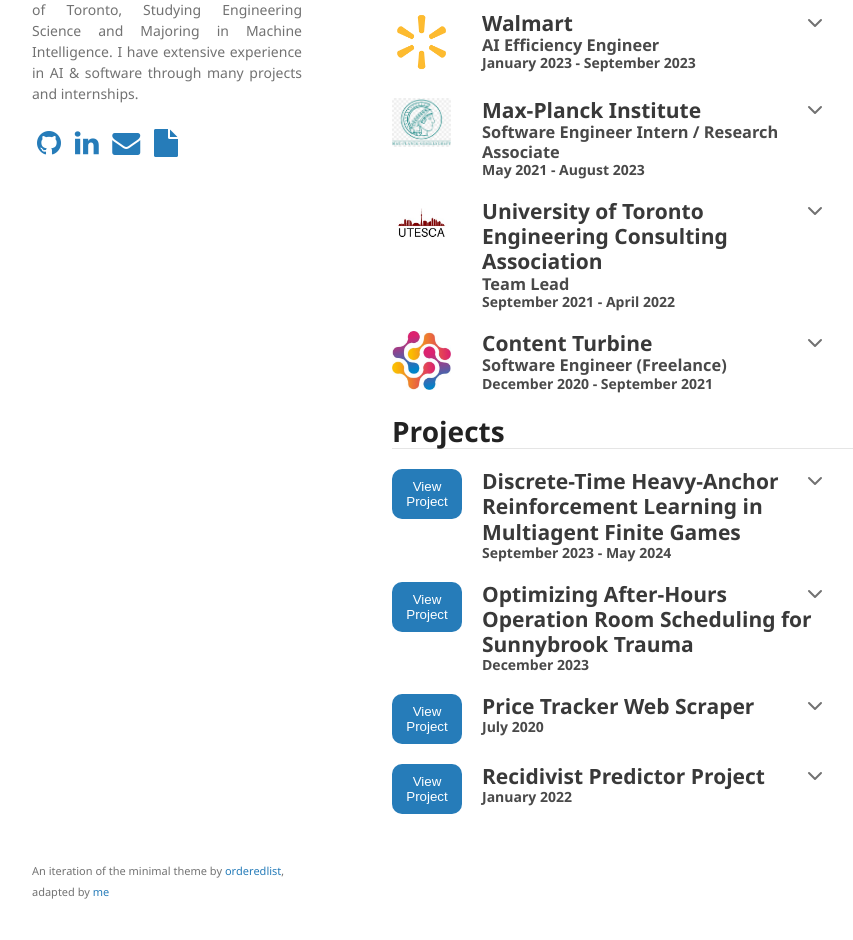
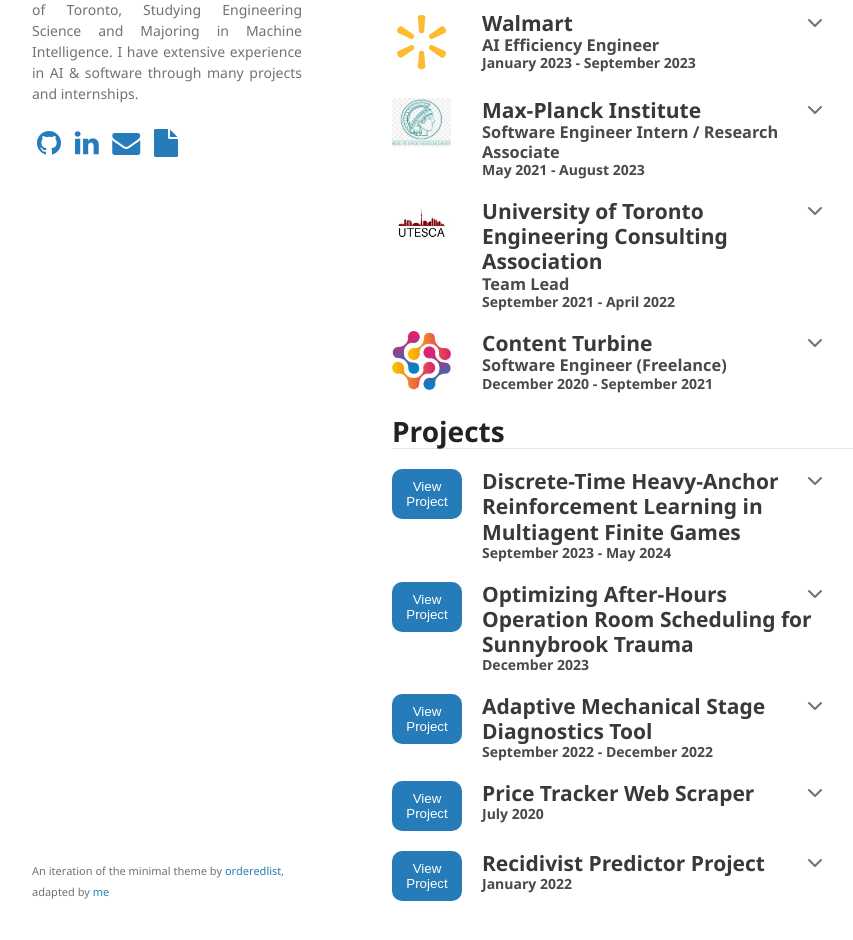
Before and after one commit to rupink/rupink.github.io, a Jekyll site: the page built from index.md, in a window 1280 px wide and 1240 px high. Shown: the part 269-1209 px from the top of the window, without its empty margins (178-1031 px from the left). Built offline with Jekyll 4.4.1, drawn with Linux system fonts in a browser that asks for light colours.

Commit message:
Extra Project

```diff
--- a/index.md
+++ b/index.md
@@ -139,7 +139,7 @@
     </div>
     <div class="text">
       <ul>
-        <li>Collaborating with various teams such as Marketing, Finance, Replenishment, etc. to create an efficient promotions process via an <b>AI-based</b> approach using AWS, React, Typescript, and Python</li>
+        <li>Collaborating with various teams such as Marketing, Finance, Replenishment, etc. to create an efficient promotions process via an <b>AI-based</b> approach using <b>AWS, React, Typescript, and Python</b></li>
         <li>Mobilizing the use of AI-reliant tools in the workplace by creating a <b>Neural Network</b> to complete price entries on flyers</li>
       </ul>
     </div>
@@ -204,7 +204,7 @@
     </div>
     <div class="text">
       <ul>
-        <li>Working with FLAPCanada, created a Binary classification Neural Network to classify if a window is safe for birds or not and deployed it as a web application for users to identify if their windows are safe</li>
+        <li>Working with FLAPCanada, created a <b>Binary classification Neural Network</b> to classify if a window is safe for birds or not and deployed it as a web application for users to identify if their windows are safe</li>
       </ul>
     </div>
   </details>
@@ -304,6 +304,35 @@
   </details>
 </div>
 
+<div class="row">
+  <div class="columnl">
+    <a target="_blank" href="/AMSaD.pdf" rel="noreferrer noopener"><button class="thumbnail projbutton">View
+Project</button></a>
+  </div>
+  <details class="columnr">
+    <summary>
+      <div class="innerl">
+        <a target="_blank" href="/AMSaD.pdf" rel="noreferrer noopener"><h2>Adaptive Mechanical Stage Diagnostics Tool</h2></a>
+        <h4>September 2022 - December 2022</h4>
+      </div>
+      <div class="innerr">
+        <div class="summary-chevron-up">
+          <svg xmlns="http://www.w3.org/2000/svg" width="24" height="24" viewBox="0 0 24 24" fill="none" stroke="currentColor" stroke-width="2" stroke-linecap="round" stroke-linejoin="round" class="feather feather-chevron-down"><polyline points="6 9 12 15 18 9"></polyline></svg>
+        </div>
+      </div>
+    </summary>
+    <div class="innerr">
+      <div class="summary-chevron-down on-top">
+        <svg xmlns="http://www.w3.org/2000/svg" width="24" height="24" viewBox="0 0 24 24" fill="none" stroke="currentColor" stroke-width="2" stroke-linecap="round" stroke-linejoin="round" class="feather feather-chevron-up"><polyline points="18 15 12 9 6 15"></polyline></svg>
+      </div>
+    </div>
+    <ul>
+   	<li> AMSaD streamlines malaria diagnosis using an adaptive stage and a CNN-based Diagnostics Tool, enhancing testing efficiency for eHealth Africa (eHA)</li>
+    <li> AMSaD targets Nigeria's malaria challenge by optimizing healthcare procedures with advanced technology, aligning with eHA's mission and addressing specific stakeholder needs </li>
+    <li> AMSaD emphasizes integrating the adaptive stage onto existing microscopes and selecting relevant training data for the CNN-based Diagnostics Tool, ensuring effective malaria diagnosis within eHA's healthcare system </li>
+    </ul>
+  </details>
+</div>
 
 <div class="row">
   <div class="columnl">
```
Also changed, not shown: 2 other files.
